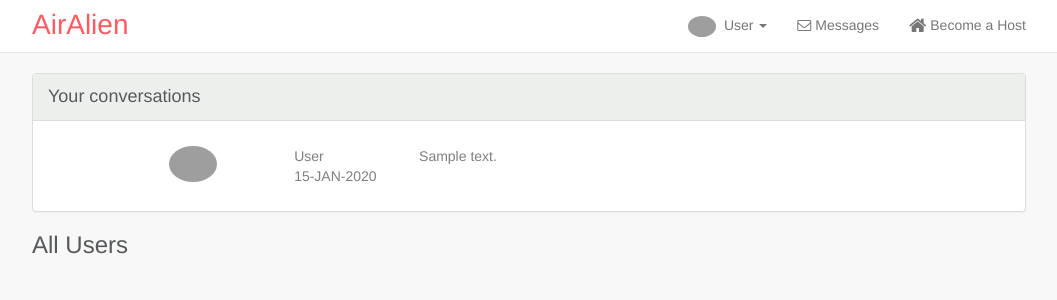
After one commit to rinpopoyo/AirAlien2, a Rails app: page /conversations in a window 1280 px wide. The commit adds this page. Shown: the top 300 px of the page, without its empty margins (111-1168 px from the left). Run offline with Rails 7, Linux system fonts and the light colour scheme; a user stored in the database is signed in; tables that the repository leaves empty hold one stand-in row (values such as "Sample post"); style sheets or scripts are compiled from the project's sources; parts of the project's set-up code (start-up, migrations or seed data) failed here and were passed over; some libraries are stand-ins or nearby versions; grey boxes are pictures that could not be loaded.

Commit message:
Task 10: Private Messages ( Conversations and Message (View) )

```diff
--- a/app/assets/stylesheets/application.scss
+++ b/app/assets/stylesheets/application.scss
@@ -238,3 +238,12 @@ input[type="checkbox"]:checked:before {
   padding: 10px;
   margin-bottom: 10px;
 }
+
+.conversation {
+  color: #7f7f7f;
+  padding: 10px;
+}
+
+.conversation:hover, .conversation:focus {
+  background-color: #F4F4F5;
+}
--- /dev/null
+++ b/app/views/conversations/index.html.erb
@@ -0,0 +1,42 @@
+<div class="row">
+	<div class="col-md-12">
+
+		<div class="panel panel-default">
+			<div class="panel-heading">Your conversations</div>
+			<div class="panel-body">
+				<div class="container">
+					<% @conversations.each do |conversation| %>
+						<% other = conversation.sender == current_user ? conversation.recipient : conversation.sender %>
+
+						<%= link_to conversation_messages_path(conversation) do %>
+
+							<div class="row conversation">
+								<div class="col-md-2">
+									<%= image_tag avatar_url(other), class: "img-circle avatar-medium" %>
+								</div>
+								<div class="col-md-2">
+									<%= other.fullname %><br>
+									<%= conversation.messages.last.message_time %>
+								</div>
+								<div class="col-md-8">
+									<%= conversation.messages.last.content %>
+								</div>
+							</div>
+
+						<% end %>
+					<% end %>
+				</div>
+			</div>
+		</div>
+
+		<h3>All Users</h3>
+		<% @users.each do |user| %>
+			<% if user != current_user %>
+				<%= user.fullname %>
+				<%= link_to "Send Message", conversations_path(sender_id: current_user.id, recipient_id: user.id), method: 'post' %>
+			<% end %>
+			<br>
+		<% end %>
+
+	</div>
+</div>
--- a/config/routes.rb
+++ b/config/routes.rb
@@ -17,7 +17,7 @@ Rails.application.routes.draw do
     resources :reservations, only: [:create]
   end
 
-  resources :conversation, only: [:index, :create] do
+  resources :conversations, only: [:index, :create] do
     resources :messages, only: [:index, :create]
   end
 
```
Also changed, not shown: app/views/messages/_messages.html.erb (added, +15 -0 lines), app/views/messages/index.html.erb (added, +39 -0 lines).
